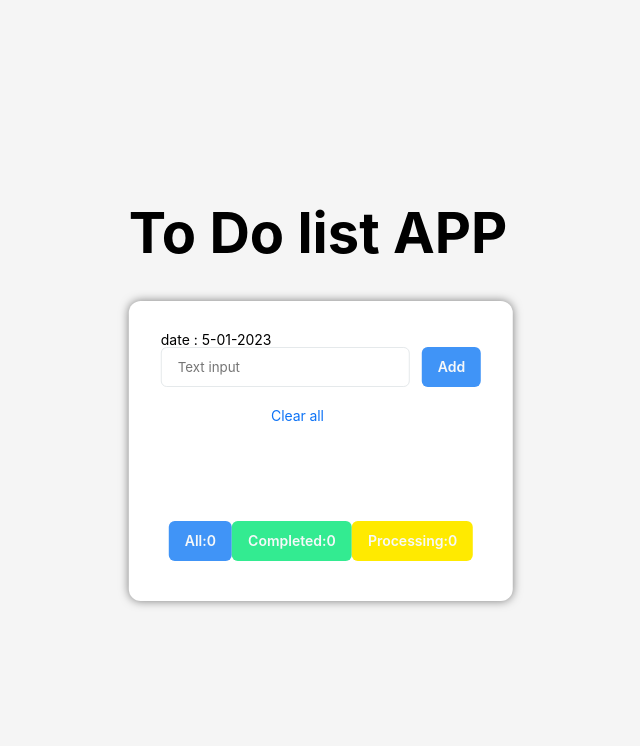
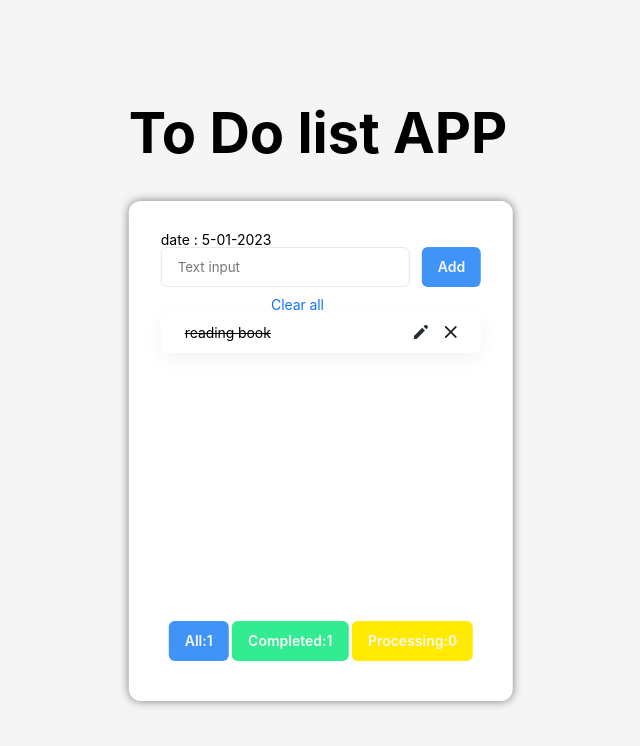
Before and after one commit to NurmatAbdullakh/react-todo-app, a React (Create React App) app: page / in a window 1280 px wide. Shown: the top 746 px of the page, without its empty margins (319-959 px from the left). Built offline with nearby package versions, Linux system fonts and the light colour scheme.

Commit message:
add react-redux

```diff
--- a/package.json
+++ b/package.json
@@ -8,7 +8,9 @@
     "@testing-library/user-event": "^13.5.0",
     "react": "^18.2.0",
     "react-dom": "^18.2.0",
+    "react-redux": "^8.0.5",
     "react-scripts": "5.0.1",
+    "redux": "^4.2.0",
     "sass": "^1.57.1",
     "web-vitals": "^2.1.4"
   },
--- a/src/App.jsx
+++ b/src/App.jsx
@@ -1,4 +1,5 @@
 import { createContext, useMemo, useState } from "react";
+import { useDispatch, useSelector } from "react-redux";
 import "./App.css";
 import { Block } from "./components/Block/Block";
 import Button from "./components/Button/Button";
@@ -8,65 +9,60 @@ import Form from "./components/Form/Form";
 import Task from "./components/Task/Task";
 import Tasks from "./components/Tasks/Tasks";
 import Title from "./components/Title/Title";
+import { addItemActionCreator, changeStatusActionCreator, clearAllActionCreator, deleteItemActionCreator } from "./redux/todoReducer";
 import { Context } from "./utils/context";
 
 function App() {
-  const [todoList, setTodoList] = useState([]);
+  const todos = useSelector(state => state.todo.list)
+  const dispatch = useDispatch()
   const [type, setType] = useState("all");
   const [value, setValue] = useState("");
   const statusButtons = [
     {
       type: "all",
       title: "All",
-      count: todoList.length,
+      count: todos.length,
     },
     {
       type: "completed",
       title: "Completed",
-      count: todoList.filter((v) => v.isDone).length,
+      count: todos.filter((v) => v.isDone).length,
     },
     {
       type: "processing",
       title: "Processing",
-      count: todoList.filter((v) => !v.isDone).length,
+      count: todos.filter((v) => !v.isDone).length,
     },
   ];
+  // ===========================TODO LIST ACTIONS==============
+  const clearAll = () => {
+    dispatch(clearAllActionCreator())
+  };
+  const changeStatus = (task) => {
+    dispatch(changeStatusActionCreator(task))
+  };
+  const deleteByTask = (task) => {
+    dispatch(deleteItemActionCreator(task))
+  };
+  // =========================== UTILS ==============
+  const formatTaskForValidate = (task) =>
+    task.replaceAll(" ", "").toLowerCase();
 
-  const addNewTaskToList = (newTask) => {
-    setTodoList((prev) => {
-      return [{ task: newTask, isDone: false }, ...prev];
-    });
+  const isHasTaskInList = (newTask) => {
+    return todos.find(
+      (v) => formatTaskForValidate(v.task) === formatTaskForValidate(newTask)
+    );
   };
   const dateFormatter = (d) => {
     console.log("formatter is working");
     return d.getDate() + "-" + d.getMonth() + 1 + "-" + d.getFullYear();
   };
-
   const today = useMemo(
     () => dateFormatter(new Date()),
     [new Date().getDate()]
   );
 
-  const clearAll = () => {
-    setTodoList([]);
-  };
-  const changeStatus = (task) => {
-    setTodoList(
-      todoList.map((v) => (v.task === task ? { ...v, isDone: !v.isDone } : v))
-    );
-  };
-  const deleteByTask = (task) => {
-    setTodoList(todoList.filter((el) => el.task !== task));
-  };
-  const formatTaskForValidate = (task) =>
-    task.replaceAll(" ", "").toLowerCase();
-
-  const isHasTaskInList = (newTask) => {
-    return todoList.find(
-      (v) => formatTaskForValidate(v.task) === formatTaskForValidate(newTask)
-    );
-  };
-
+  // =========================== SUBMIT ==============
   const handleSubmit = (event) => {
     event.preventDefault();
     if (isHasTaskInList(value)) {
@@ -74,11 +70,12 @@ function App() {
     } else if (!value) {
       alert("Please enter anything to field");
     } else {
-      addNewTaskToList(value);
+      dispatch(addItemActionCreator(value))
       setValue("");
     }
   };
-  const filteredListByType = todoList.filter((el) => {
+  // =========================== filteredListByType ==============
+  const filteredListByType = todos.filter((el) => {
     if (type === "all") {
       return true;
     } else if (type === "completed") {
@@ -95,7 +92,7 @@ function App() {
     filteredListByType,
     deleteByTask,
     changeStatus,
-    todoList,
+    todos,
     type,
     handleSubmit,
     value,
@@ -111,10 +108,10 @@ function App() {
           <div>date : {today}</div>
           {/* Form */}
           <Form />
+          {/* Clear */}
+          <Clear />
           {/* Tasks */}
           <Tasks />
-          {/* Clear */}
-          <Clear />
           <ButtonGroup />
         </Block>
       </div>
--- a/src/components/Block/Block.module.scss
+++ b/src/components/Block/Block.module.scss
@@ -1,7 +1,7 @@
 .block {
     box-shadow: 0 0 10px rgba(0, 0, 0, 0.5);
     padding: 32px;
-    min-height: 300px;
+    min-height: 500px;
     background: #ffff;
     border-radius: 12px;
 }
--- a/src/components/Tasks/Tasks.jsx
+++ b/src/components/Tasks/Tasks.jsx
@@ -1,18 +1,17 @@
 import React, { useContext, useMemo } from "react";
+import { useSelector } from "react-redux";
 import { Context } from "../../utils/context";
 import Task from "../Task/Task";
 import styles from "./Tasks.module.scss";
 
 function Tasks() {
-  const { filteredListByType, todoList, type } = useContext(Context);
 
-  const TaskElems = useMemo(
-    () =>
-      filteredListByType.map((item) => {
-        return <Task text={item.task} isDone={item.isDone} />;
-      }),
-    [todoList, type]
-  );
+  const { filteredListByType } = useContext(Context);
+
+  const TaskElems =
+    filteredListByType.map((item) => {
+      return <Task text={item.task} isDone={item.isDone} />;
+    })
   return <ul className={styles.tasks}>{TaskElems}</ul>;
 }
 
--- a/src/index.js
+++ b/src/index.js
@@ -1,7 +1,18 @@
 import React from "react";
 import ReactDOM from "react-dom/client";
+import { Provider } from "react-redux";
+import { createStore } from "redux";
 import App from "./App";
 import "./index.css";
+import { reducers } from "./redux/reducers";
 
 const root = ReactDOM.createRoot(document.getElementById("root"));
-root.render(<App />);
+
+
+const store = createStore(reducers)
+
+root.render(
+    <Provider store={store}>
+        <App />
+    </Provider>
+);
--- /dev/null
+++ b/src/redux/reducers.js
@@ -0,0 +1,8 @@
+import { combineReducers } from "redux";
+import { todoReducer } from "./todoReducer";
+
+
+
+export const reducers = combineReducers({
+    todo: todoReducer
+})
--- /dev/null
+++ b/src/redux/todoReducer.js
@@ -0,0 +1,31 @@
+export const ADD_ITEM = "ADD_ITEM"
+export const CLEAR_ALL = "CLEAR_ALL"
+export const DELETE_ITEM_BY_TASK = "DELETE_ITEM_BY_TASK"
+export const CHANGE_STATUS_ITEM = "CHANGE_STATUS_ITEM"
+
+
+
+const initialState = {
+    list: [{ task: "reading book", isDone: true }]
+}
+
+export const todoReducer = (state = initialState, action) => {
+    switch (action.type) {
+        case ADD_ITEM: return { ...state, list: [{ task: action.task, isDone: false }, ...state.list] }
+        case CLEAR_ALL: return { ...state, list: [] }
+        case DELETE_ITEM_BY_TASK: {
+            const filteredList = state.list.filter((el) => el.task !== action.task)
+            return { ...state, list: [...filteredList] }
+        }
+        case CHANGE_STATUS_ITEM: {
+            const changedList = state.list.map((v) => (v.task === action.task ? { ...v, isDone: !v.isDone } : v))
+            return { ...state, list: [...changedList] }
+        }
+        default: return state
+    }
+}
+
+export const addItemActionCreator = (task) => ({ type: ADD_ITEM, task })
+export const clearAllActionCreator = () => ({ type: CLEAR_ALL })
+export const deleteItemActionCreator = (task) => ({ type: DELETE_ITEM_BY_TASK, task })
+export const changeStatusActionCreator = (task) => ({ type: CHANGE_STATUS_ITEM, task })
```
Also changed, not shown: 1 other file (tests, documents, lock files or other folders).
